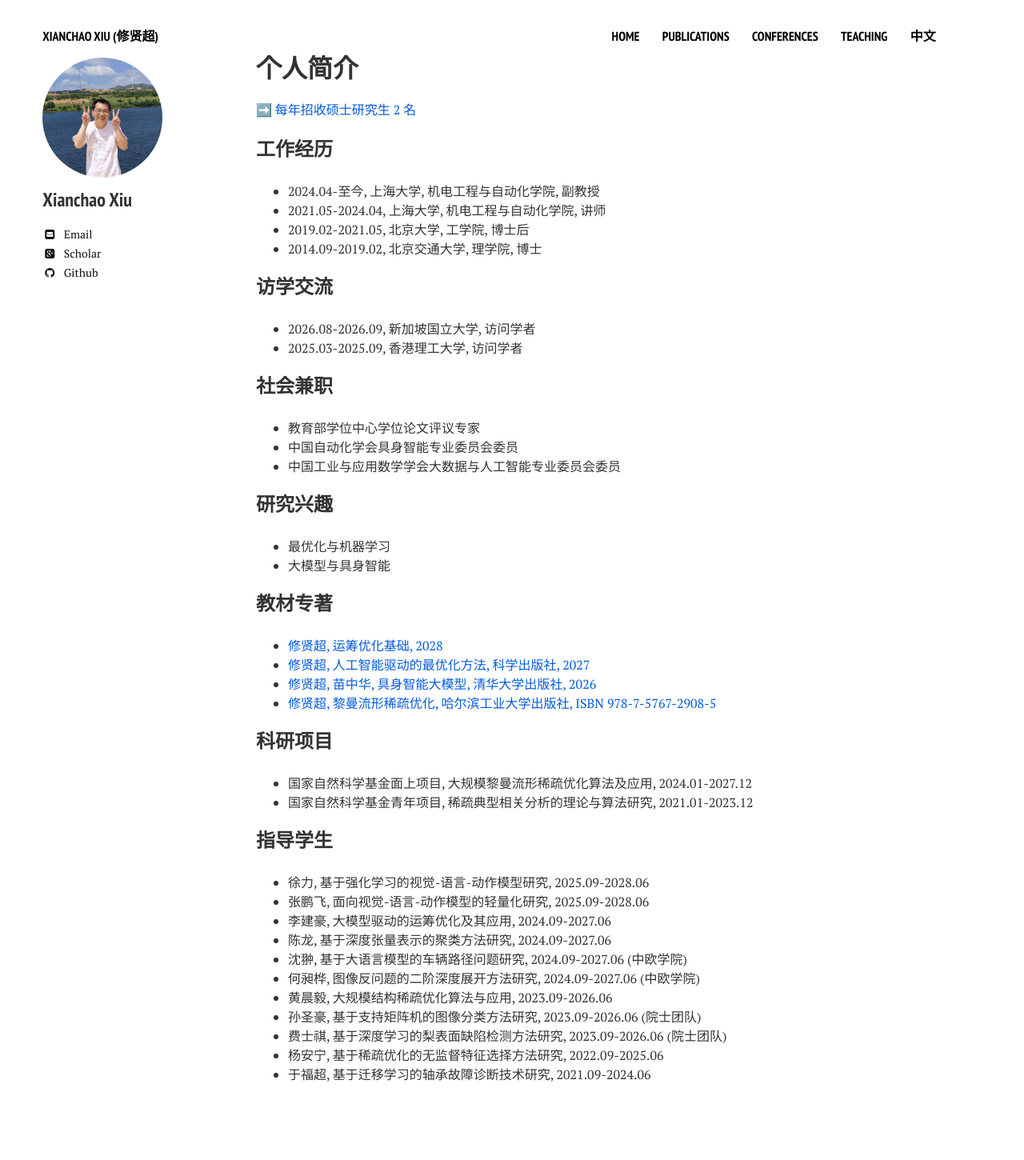
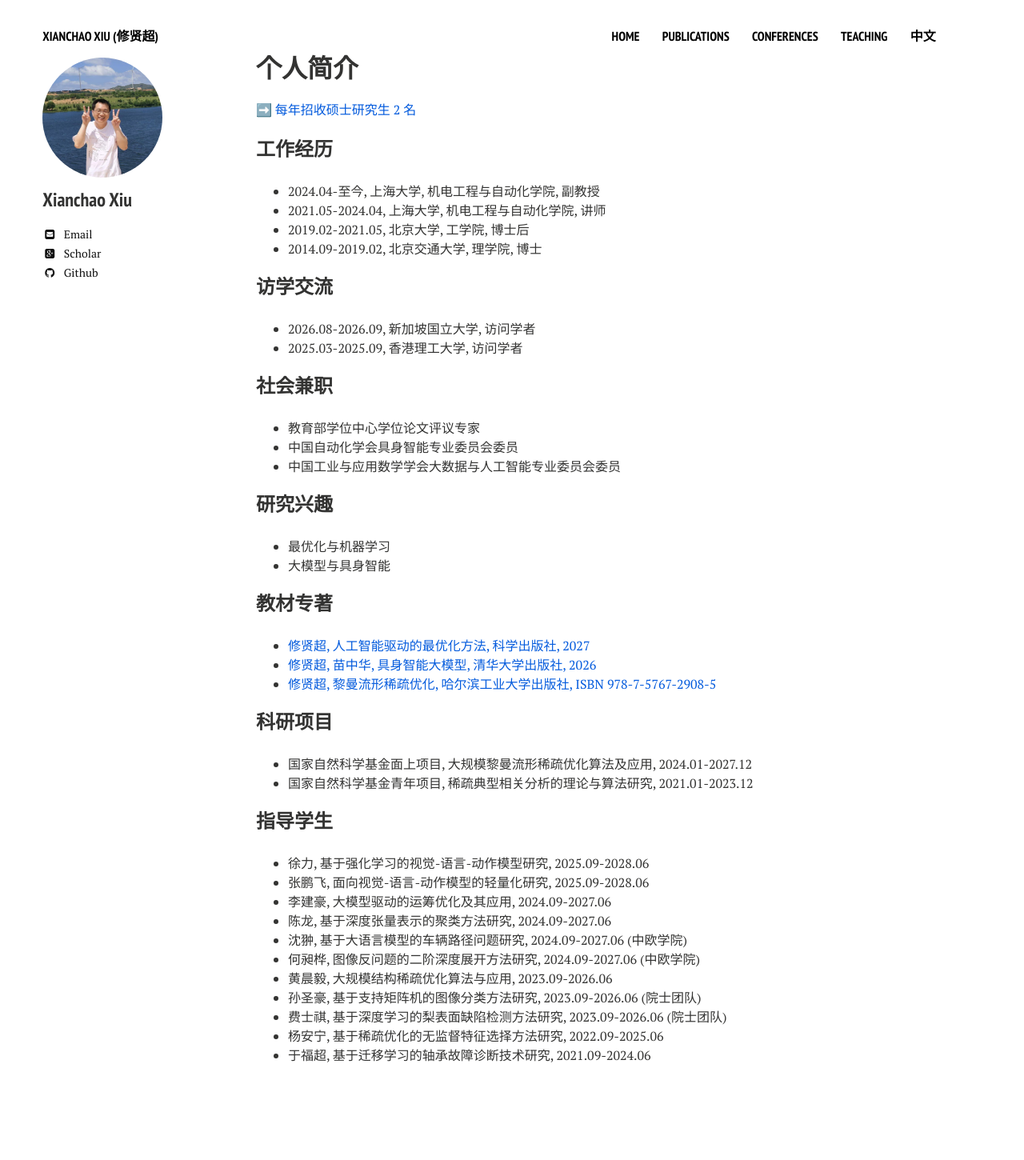
Before and after one commit to xianchaoxiu/xianchaoxiu.github.io, a Jekyll site: the page built from chinese/index.md, in a window 1280 px wide. Shown: the whole page at 80% size. Built offline with Jekyll 4.4.1, drawn with Linux system fonts in a browser that asks for light colours; nearby versions of some CDN libraries; after the commit the page ends 1426 px from its top, so only the background shows below that.

Commit message:
Update index.md

```diff
--- a/chinese/index.md
+++ b/chinese/index.md
@@ -34,7 +34,6 @@ share: false
 
 
 ### 教材专著
-* <a href="https://xianchaoxiu.github.io/chinese/book/ORO/" class="textlink" target="_blank">修贤超, 运筹优化基础, 2028   </a> <br>
 * <a href="https://xianchaoxiu.github.io/chinese/book/AIOPT/" class="textlink" target="_blank">修贤超, 人工智能驱动的最优化方法, 科学出版社, 2027   </a> <br>
 * <a href="https://xianchaoxiu.github.io/chinese/book/VLA/" class="textlink" target="_blank">修贤超, 苗中华, 具身智能大模型, 清华大学出版社, 2026  </a> <br>
 * <a href="https://xianchaoxiu.github.io/chinese/book/OPT/" class="textlink" target="_blank">修贤超, 黎曼流形稀疏优化, 哈尔滨工业大学出版社, ISBN 978-7-5767-2908-5 </a> <br>
```
